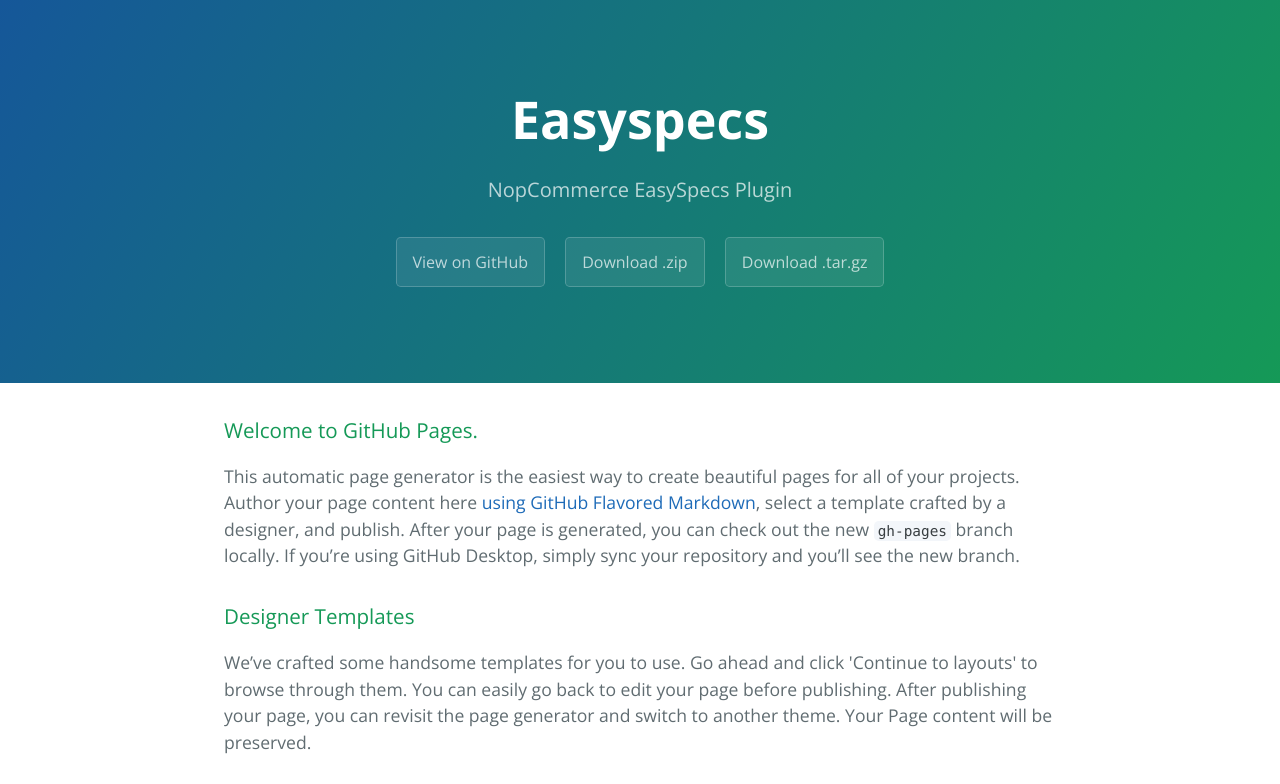
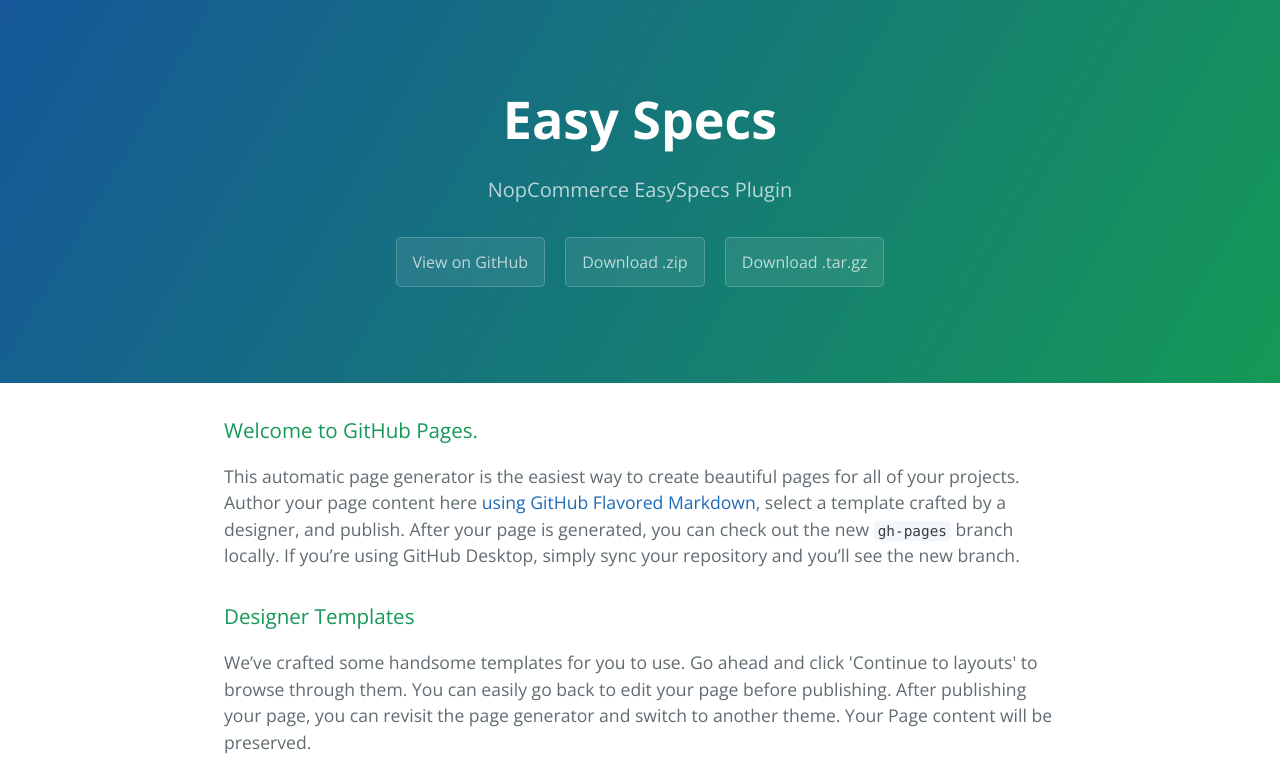
Before and after one commit to CodeTrim/EasySpecs, a plain HTML site: page index.html in a window 1280 px wide. Shown: the top 784 px of the page. Drawn offline with nearby package versions, Linux system fonts and the light colour scheme.

Commit message:
Update index.html

```diff
--- a/index.html
+++ b/index.html
@@ -11,7 +11,7 @@
   </head>
   <body>
     <section class="page-header">
-      <h1 class="project-name">Easyspecs</h1>
+      <h1 class="project-name">Easy Specs</h1>
       <h2 class="project-tagline">NopCommerce EasySpecs Plugin</h2>
       <a href="https://github.com/CodeTrim/EasySpecs" class="btn">View on GitHub</a>
       <a href="https://github.com/CodeTrim/EasySpecs/zipball/master" class="btn">Download .zip</a>
```
